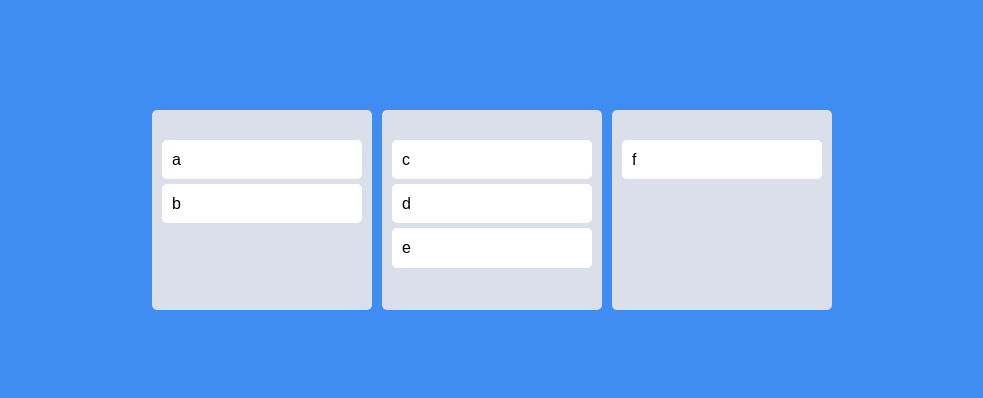
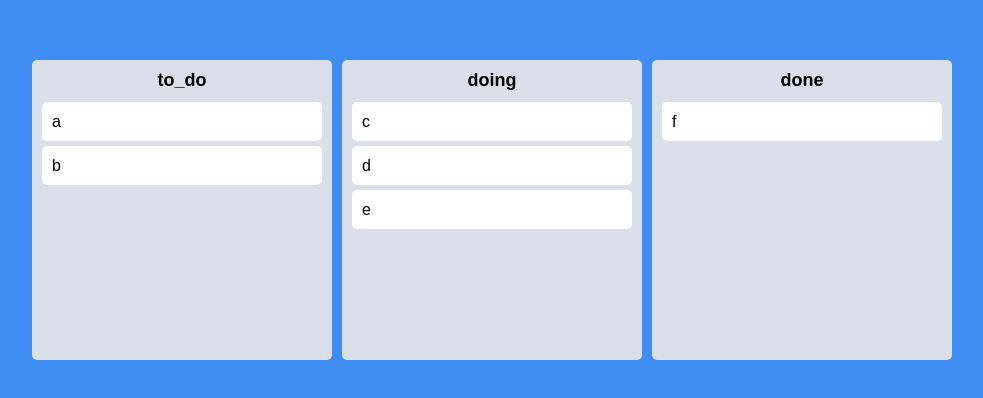
Before and after one commit to dohyun98/nomad-trello, a React (Create React App) app: page / in a window 1280 px wide. Shown: the part 190-588 px from the top of the page, without its empty margins (148-1131 px from the left). Built offline with nearby package versions, Linux system fonts and the light colour scheme.

Commit message:
#7.9 Same Board Movement

```diff
--- a/src/App.tsx
+++ b/src/App.tsx
@@ -6,8 +6,7 @@
 
 const Wrapper = styled.div`
   display: flex;
-  max-width: 680px;
-  width: 100%;
+  width: 100vw;
   margin: 0 auto;
   justify-content: center;
   align-items: center;
@@ -15,30 +14,30 @@
 `;
 
 const Boards = styled.div`
-  display: grid;
+  display: flex;
+  justify-content: center;
+  align-items: flex-start;
   width: 100%;
   gap: 10px;
-  grid-template-columns: repeat(3, 1fr);
 `;
 
 function App() {
   const [toDos, setToDos] = useRecoilState(toDoState);
-  const onDragEnd = ({ draggableId, destination, source }: DropResult) => {
-    if (!destination) return;
-    // setToDos((oldToDos) => {
-    //   const toDosCopy = [...oldToDos];
-    //   // 1) Delete item on source.index
-    //   console.log("Delete item on", source.index);
-    //   console.log(toDosCopy);
-    //   toDosCopy.splice(source.index, 1);
-    //   console.log("Deleted item");
-    //   console.log(toDosCopy);
-    //   // 2) Put back the item on the destination.index
-    //   console.log("Put back", draggableId, "on ", destination.index);
-    //   toDosCopy.splice(destination?.index, 0, draggableId);
-    //   console.log(toDosCopy);
-    //   return toDosCopy;
-    // });
+  const onDragEnd = (info: DropResult) => {
+    console.log(info);
+    const { destination, draggableId, source } = info;
+    if (destination?.droppableId === source.droppableId) {
+      // same board movement.
+      setToDos((allBoards) => {
+        const boardCopy = [...allBoards[source.droppableId]];
+        boardCopy.splice(source.index, 1);
+        boardCopy.splice(destination?.index, 0, draggableId);
+        return {
+          ...allBoards,
+          [source.droppableId]: boardCopy,
+        };
+      });
+    }
   };
 
   return (
--- a/src/Components/Board.tsx
+++ b/src/Components/Board.tsx
@@ -3,28 +3,41 @@
 import styled from "styled-components";
 
 const Wrapper = styled.div`
+  width: 300px;
   padding: 20px 10px;
-  padding-top: 30px;
+  padding-top: 10px;
   background-color: ${(props) => props.theme.boardColor};
   border-radius: 5px;
-  min-height: 200px;
+  min-height: 300px;
 `;
+
+const Title = styled.h2`
+  text-align: center;
+  font-weight: 600;
+  margin-bottom: 10px;
+  font-size: 18px;
+`;
+
 interface IBoardProps {
   toDos: string[];
   boardId: string;
 }
+
 function Board({ toDos, boardId }: IBoardProps) {
   return (
+    <Wrapper>
+      <Title>{boardId}</Title>
       <Droppable droppableId={boardId}>
         {(magic) => (
-        <Wrapper ref={magic.innerRef} {...magic.droppableProps}>
+          <div ref={magic.innerRef} {...magic.droppableProps}>
             {toDos.map((toDo, index) => (
               <DragabbleCard key={toDo} index={index} toDo={toDo} />
             ))}
             {magic.placeholder}
-        </Wrapper>
+          </div>
         )}
       </Droppable>
+    </Wrapper>
   );
 }
 
```
Lines whose indentation alone changed are shown as unchanged.
